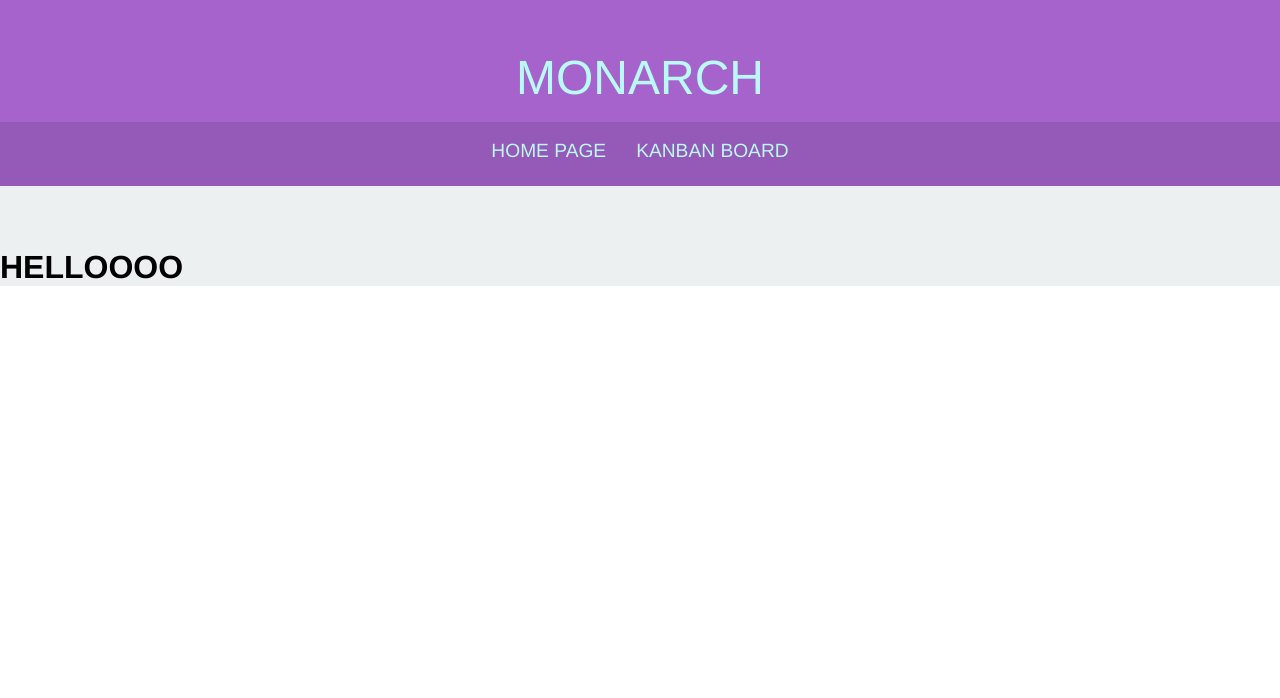
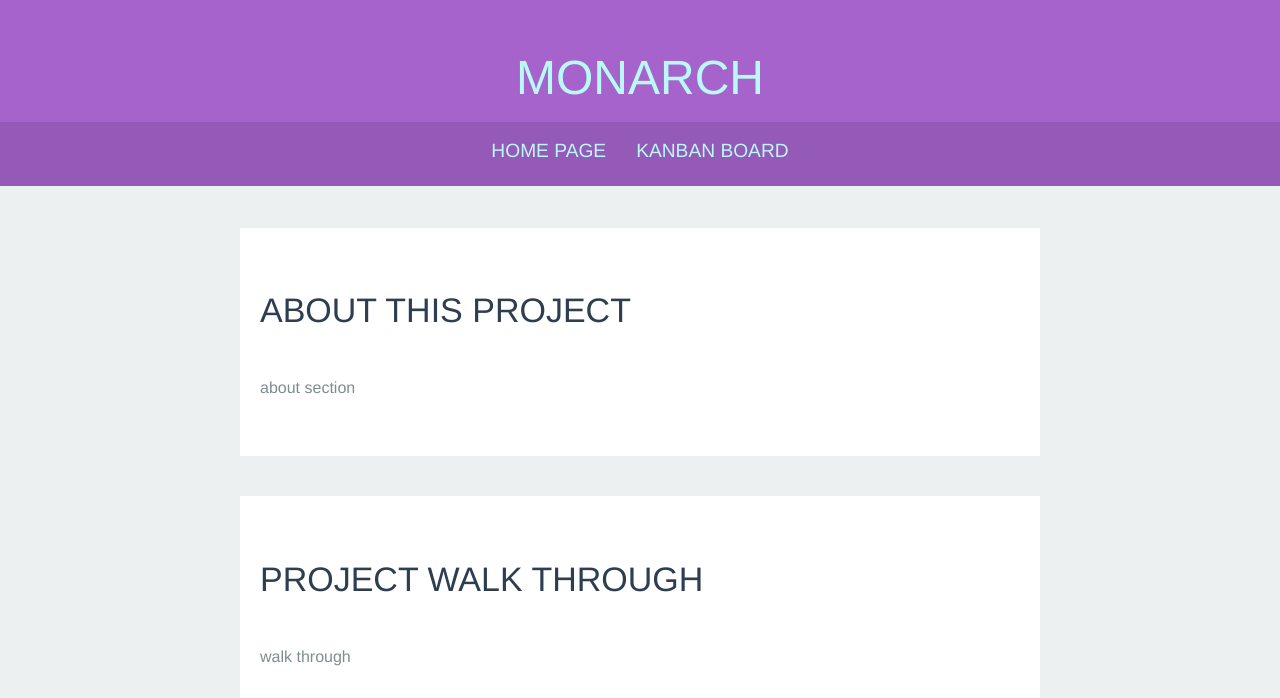
Before and after one commit to michellekaplan7/kanban-project-board, a React (Create React App) app: page / in a window 1280 px wide. Shown: the part 102-800 px from the top of the page. Built offline with nearby package versions, Linux system fonts and the light colour scheme.

Commit message:
Start editing Landing

```diff
--- a/src/components/Landing/Landing.js
+++ b/src/components/Landing/Landing.js
@@ -1,10 +1,53 @@
 import React from "react";
+import styled from "styled-components";
+
+const MainLandingContainer = styled.div`
+  width: 50em;
+  margin: 0 auto;
+`;
+
+const Header = styled.section`
+  padding: 20px;
+	margin-bottom: 40px;
+	background-color: #fff;
+	@include border-radius(4px);
+	@include box-shadow(0 1px 0 rgba(0,0,0,.2));
+`;
+
+const HeaderTitle = styled.h2`
+  font-size: 34px;
+	text-transform: uppercase;
+	font-weight: 100;
+	line-height: 2;
+	color: #2c3e50;
+`;
+
+const HeaderParagraph = styled.p`
+  margin-bottom: 2rem;
+	line-height: 2;
+	color: #7f8c8d;
+`;
 
 const Landing = () => {
   return (
-    <div>
-      <h1>HELLOOOO</h1>
-    </div>
+    <MainLandingContainer>
+
+      <Header>
+        <HeaderTitle>About this project</HeaderTitle>
+        <HeaderParagraph>about section</HeaderParagraph>
+      </Header>
+
+      <Header>
+        <HeaderTitle>project walk through</HeaderTitle>
+        <HeaderParagraph>walk through </HeaderParagraph>
+      </Header>
+
+      <Header>
+        <HeaderTitle>development team</HeaderTitle>
+        <HeaderParagraph>about the team</HeaderParagraph>
+      </Header>
+
+    </MainLandingContainer>
   );
 };
 
```
